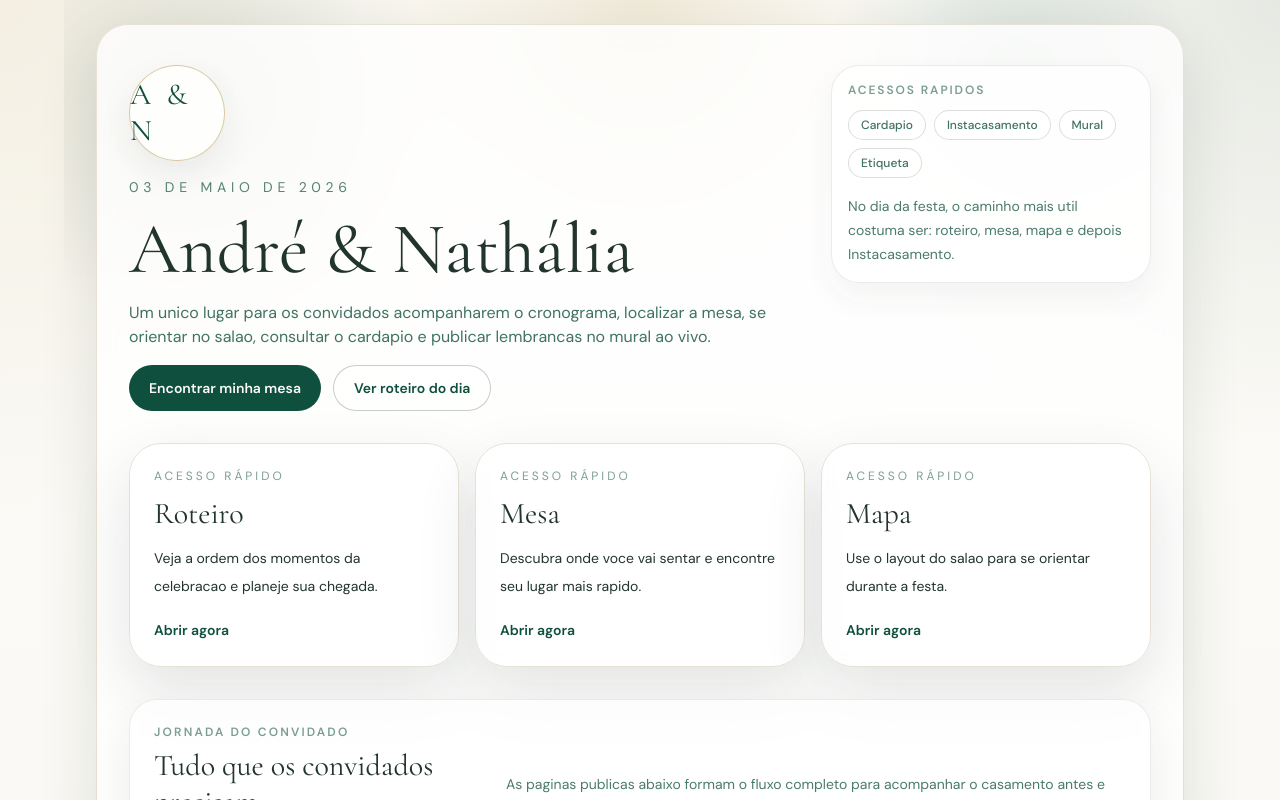
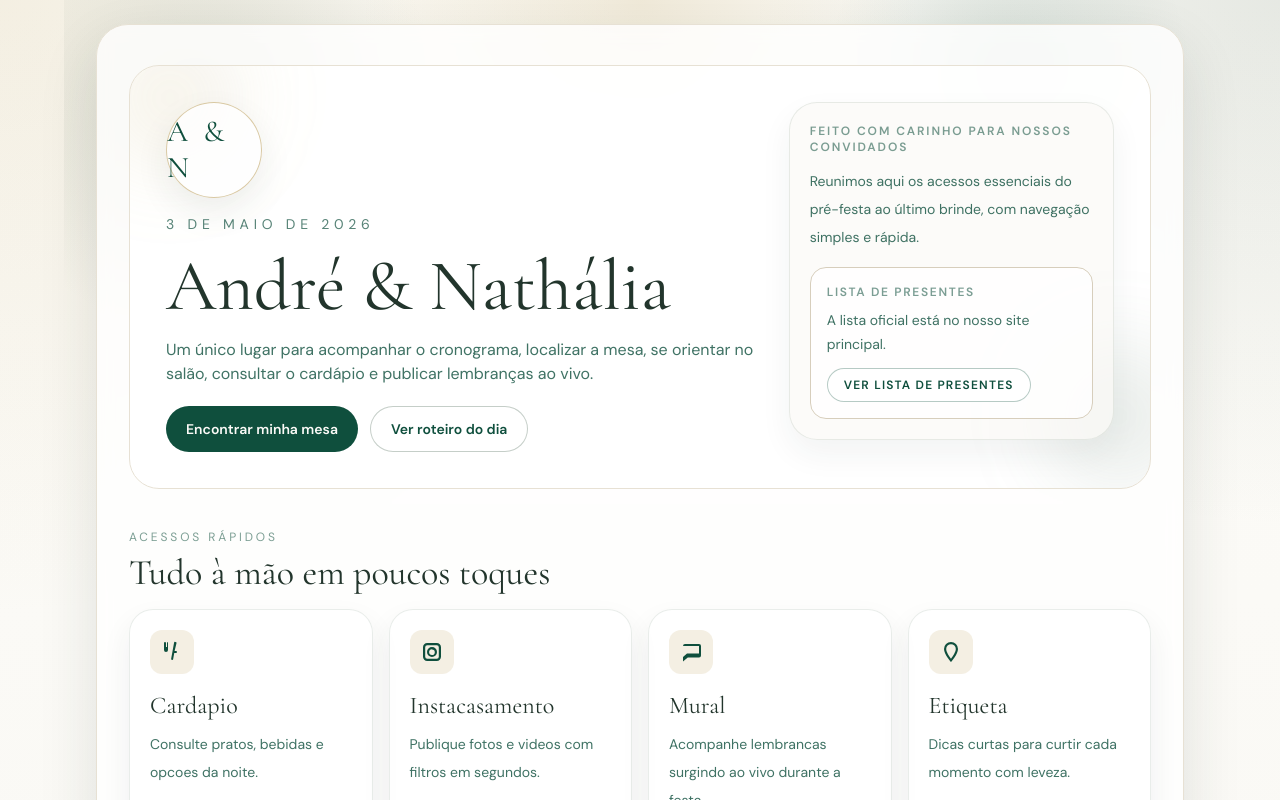
Before and after one commit to Andreviga/fotoscasamento, a Next.js app: page / in a window 1280 px wide. Shown: the top 800 px of the page. Built offline with nearby package versions, Linux system fonts and the light colour scheme.

Commit message:
Redesign wedding homepage with polished guest hub layout

```diff
--- a/src/app/page.tsx
+++ b/src/app/page.tsx
@@ -1,29 +1,48 @@
 import Link from 'next/link';
 import GuestJourney from '../../components/GuestJourney';
 
-const quickLinks = [
+const quickAccess = [
   {
-    href: '/roteiro',
-    title: 'Roteiro',
-    description: 'Veja a ordem dos momentos da celebracao e planeje sua chegada.'
+    href: '/cardapio',
+    title: 'Cardapio',
+    description: 'Consulte pratos, bebidas e opcoes da noite.',
+    icon: (
+      <svg viewBox="0 0 24 24" aria-hidden="true" className="h-6 w-6">
+        <path fill="currentColor" d="M7 2a1 1 0 0 1 1 1v7a2 2 0 1 1-4 0V3a1 1 0 1 1 2 0v4h1V3a1 1 0 0 1 1-1zm8.5 0a1 1 0 0 1 .97 1.24L14.6 11H16a1 1 0 0 1 0 2h-1.75l-1.12 6.15a1 1 0 1 1-1.97-.36l2.9-16A1 1 0 0 1 15.5 2z"/>
+      </svg>
+    )
   },
   {
-    href: '/mesa',
-    title: 'Mesa',
-    description: 'Descubra onde voce vai sentar e encontre seu lugar mais rapido.'
+    href: '/fotos',
+    title: 'Instacasamento',
+    description: 'Publique fotos e videos com filtros em segundos.',
+    icon: (
+      <svg viewBox="0 0 24 24" aria-hidden="true" className="h-6 w-6">
+        <path fill="currentColor" d="M12 7a5 5 0 1 1 0 10 5 5 0 0 1 0-10zm0 2.2A2.8 2.8 0 1 0 12 15a2.8 2.8 0 0 0 0-5.6z"/>
+        <path fill="currentColor" d="M7.2 3h9.6a4.2 4.2 0 0 1 4.2 4.2v9.6A4.2 4.2 0 0 1 16.8 21H7.2A4.2 4.2 0 0 1 3 16.8V7.2A4.2 4.2 0 0 1 7.2 3zm0 2.2A2 2 0 0 0 5.2 7.2v9.6a2 2 0 0 0 2 2h9.6a2 2 0 0 0 2-2V7.2a2 2 0 0 0-2-2H7.2z"/>
+      </svg>
+    )
   },
   {
-    href: '/mapa',
-    title: 'Mapa',
-    description: 'Use o layout do salao para se orientar durante a festa.'
+    href: '/mural',
+    title: 'Mural',
+    description: 'Acompanhe lembrancas surgindo ao vivo durante a festa.',
+    icon: (
+      <svg viewBox="0 0 24 24" aria-hidden="true" className="h-6 w-6">
+        <path fill="currentColor" d="M4 4h16a2 2 0 0 1 2 2v9.5a2 2 0 0 1-2 2H8.8L4 21.5V6a2 2 0 0 1 2-2zm0 2v11l4-3.5h12V6H6z"/>
+      </svg>
+    )
+  },
+  {
+    href: '/etiqueta',
+    title: 'Etiqueta',
+    description: 'Dicas curtas para curtir cada momento com leveza.',
+    icon: (
+      <svg viewBox="0 0 24 24" aria-hidden="true" className="h-6 w-6">
+        <path fill="currentColor" d="M12 2a7 7 0 0 1 7 7c0 5.2-7 13-7 13S5 14.2 5 9a7 7 0 0 1 7-7zm0 2.2A4.8 4.8 0 0 0 7.2 9c0 2.9 3.2 7.6 4.8 9.7 1.6-2.1 4.8-6.8 4.8-9.7A4.8 4.8 0 0 0 12 4.2z"/>
+      </svg>
+    )
   }
-];
-
-const supportLinks = [
-  { href: '/cardapio', label: 'Cardapio' },
-  { href: '/fotos', label: 'Instacasamento' },
-  { href: '/mural', label: 'Mural' },
-  { href: '/etiqueta', label: 'Etiqueta' }
 ];
 
 export default function HomePage() {
@@ -31,19 +50,22 @@ export default function HomePage() {
     <main className="romantic-shell">
       <div className="hero-haze" />
 
-      <section className="romantic-panel mx-auto flex w-full max-w-6xl flex-col gap-8 px-6 py-8 sm:px-8 sm:py-10">
-        <div className="flex flex-col gap-4 lg:flex-row lg:items-start lg:justify-between">
+      <section className="romantic-panel mx-auto flex w-full max-w-6xl flex-col gap-10 px-6 py-8 sm:px-8 sm:py-10">
+        <div className="relative overflow-hidden rounded-[30px] border border-[#e7e1d4] bg-white/85 p-6 sm:p-9">
+          <div className="pointer-events-none absolute -left-8 -top-10 h-36 w-36 rounded-full bg-[#c9b37e]/15 blur-2xl" />
+          <div className="pointer-events-none absolute -right-10 bottom-0 h-36 w-36 rounded-full bg-[#6f8475]/15 blur-2xl" />
+          <div className="relative flex flex-col gap-6 lg:flex-row lg:items-start lg:justify-between">
             <div className="space-y-4 text-center lg:max-w-3xl lg:text-left">
-            <div className="mx-auto grid h-24 w-24 place-items-center rounded-full border border-gold/70 bg-white/70 font-serifRomance text-3xl tracking-[0.14em] text-wine shadow-[0_14px_34px_rgba(34,53,44,0.08)] lg:mx-0">
+              <div className="mx-auto grid h-24 w-24 place-items-center rounded-full border border-gold/70 bg-white/80 font-serifRomance text-3xl tracking-[0.14em] text-wine shadow-[0_14px_34px_rgba(34,53,44,0.08)] lg:mx-0">
                 A &amp; N
               </div>
-            <p className="text-sm uppercase tracking-[0.34em] text-wine/70">03 de maio de 2026</p>
+              <p className="text-sm uppercase tracking-[0.34em] text-wine/70">3 de maio de 2026</p>
               <h1 className="text-5xl leading-none text-cocoa sm:text-7xl">André &amp; Nathália</h1>
               <p className="max-w-2xl text-sm leading-7 text-wine/80 sm:text-base">
-              Um unico lugar para os convidados acompanharem o cronograma, localizar a mesa, se orientar no salao, consultar o cardapio e publicar lembrancas no mural ao vivo.
+                Um único lugar para acompanhar o cronograma, localizar a mesa, se orientar no salão, consultar o cardápio e publicar lembranças ao vivo.
               </p>
 
-            <div className="flex flex-wrap justify-center gap-3 lg:justify-start">
+              <div className="flex flex-wrap justify-center gap-3 pt-1 lg:justify-start">
                 <Link href="/mesa" className="btn btn--primary">
                   Encontrar minha mesa
                 </Link>
@@ -53,35 +75,62 @@ export default function HomePage() {
               </div>
             </div>
 
-          <div className="rounded-[28px] border border-roseDeep/15 bg-white/70 p-4 shadow-[0_14px_32px_rgba(34,53,44,0.06)] lg:w-[320px]">
-            <p className="text-xs font-semibold uppercase tracking-[0.16em] text-wine/55">Acessos rapidos</p>
-            <div className="mt-3 flex flex-wrap gap-2">
-              {supportLinks.map((item) => (
-                <Link key={item.href} href={item.href} className="chip hover:border-gold/70 hover:bg-white">
-                  {item.label}
+            <div className="rounded-[28px] border border-roseDeep/15 bg-ivory/70 p-5 shadow-[0_14px_32px_rgba(34,53,44,0.06)] lg:w-[360px]">
+              <p className="text-xs font-semibold uppercase tracking-[0.16em] text-wine/55">Feito com carinho para nossos convidados</p>
+              <p className="mt-3 text-sm leading-7 text-wine/80">
+                Reunimos aqui os acessos essenciais do pré-festa ao último brinde, com navegação simples e rápida.
+              </p>
+              <div className="mt-4 rounded-2xl border border-[#d7cebc] bg-white/75 p-4">
+                <p className="text-xs font-semibold uppercase tracking-[0.14em] text-wine/55">Lista de presentes</p>
+                <p className="mt-2 text-sm leading-6 text-wine/80">A lista oficial está no nosso site principal.</p>
+                <a
+                  href="https://andrenathalia03052026.site/"
+                  target="_blank"
+                  rel="noreferrer"
+                  className="mt-3 inline-flex items-center rounded-full border border-wine/30 bg-white px-4 py-2 text-xs font-semibold uppercase tracking-[0.1em] text-wine transition hover:border-wine hover:bg-ivory"
+                >
+                  Ver lista de presentes
+                </a>
+              </div>
+            </div>
+          </div>
+        </div>
+
+        <section>
+          <div className="mb-4 text-center md:text-left">
+            <p className="text-xs uppercase tracking-[0.24em] text-wine/55">Acessos rápidos</p>
+            <h2 className="mt-2 text-3xl sm:text-4xl">Tudo à mão em poucos toques</h2>
+          </div>
+
+          <div className="grid gap-4 sm:grid-cols-2 xl:grid-cols-4">
+            {quickAccess.map((item) => (
+            <Link
+              key={item.href}
+              href={item.href}
+              className="group rounded-[24px] border border-roseDeep/15 bg-white/85 p-5 shadow-[0_14px_30px_rgba(34,53,44,0.07)] transition hover:-translate-y-0.5 hover:border-gold/80 hover:bg-white"
+            >
+              <div className="inline-flex h-11 w-11 items-center justify-center rounded-xl bg-[#f4efe3] text-wine transition group-hover:bg-[#e9dec8]">
+                {item.icon}
+              </div>
+              <h3 className="mt-4 text-2xl text-cocoa">{item.title}</h3>
+              <p className="mt-2 text-sm leading-7 text-wine/80">{item.description}</p>
+              <span className="mt-4 inline-flex text-sm font-semibold text-wine group-hover:text-cocoa">Abrir agora</span>
             </Link>
             ))}
           </div>
-            <p className="mt-4 text-sm leading-6 text-wine/75">
-              No dia da festa, o caminho mais util costuma ser: roteiro, mesa, mapa e depois Instacasamento.
-            </p>
+        </section>
+
+        <section className="rounded-[26px] border border-[#e4ddce] bg-[#fffdfa]/90 p-5 sm:p-6">
+          <div className="flex flex-col gap-3 md:flex-row md:items-center md:justify-between">
+            <div>
+              <p className="text-xs uppercase tracking-[0.2em] text-wine/55">Antes e durante a festa</p>
+              <h2 className="mt-2 text-3xl sm:text-4xl">Fluxo recomendado para os convidados</h2>
+            </div>
+            <div className="inline-flex items-center rounded-full border border-[#d8cfbc] bg-white px-4 py-2 text-xs font-semibold uppercase tracking-[0.12em] text-wine/70">
+              Roteiro → Mesa → Mapa → Cardápio → Instacasamento → Mural → Etiqueta
             </div>
           </div>
-
-        <div className="grid gap-4 md:grid-cols-3">
-          {quickLinks.map((item) => (
-            <Link
-              key={item.href}
-              href={item.href}
-              className="romantic-panel group p-6 transition hover:-translate-y-0.5 hover:border-gold/70 hover:bg-white"
-            >
-              <p className="text-xs uppercase tracking-[0.25em] text-wine/55">Acesso rápido</p>
-              <h2 className="mt-3 text-3xl">{item.title}</h2>
-              <p className="mt-3 text-sm leading-7 text-wine/76">{item.description}</p>
-              <span className="mt-5 inline-flex text-sm font-semibold text-wine group-hover:text-cocoa">Abrir agora</span>
-            </Link>
-          ))}
-        </div>
+        </section>
 
         <GuestJourney currentPath="/" />
       </section>
```
Lines whose indentation alone changed are shown as unchanged.
